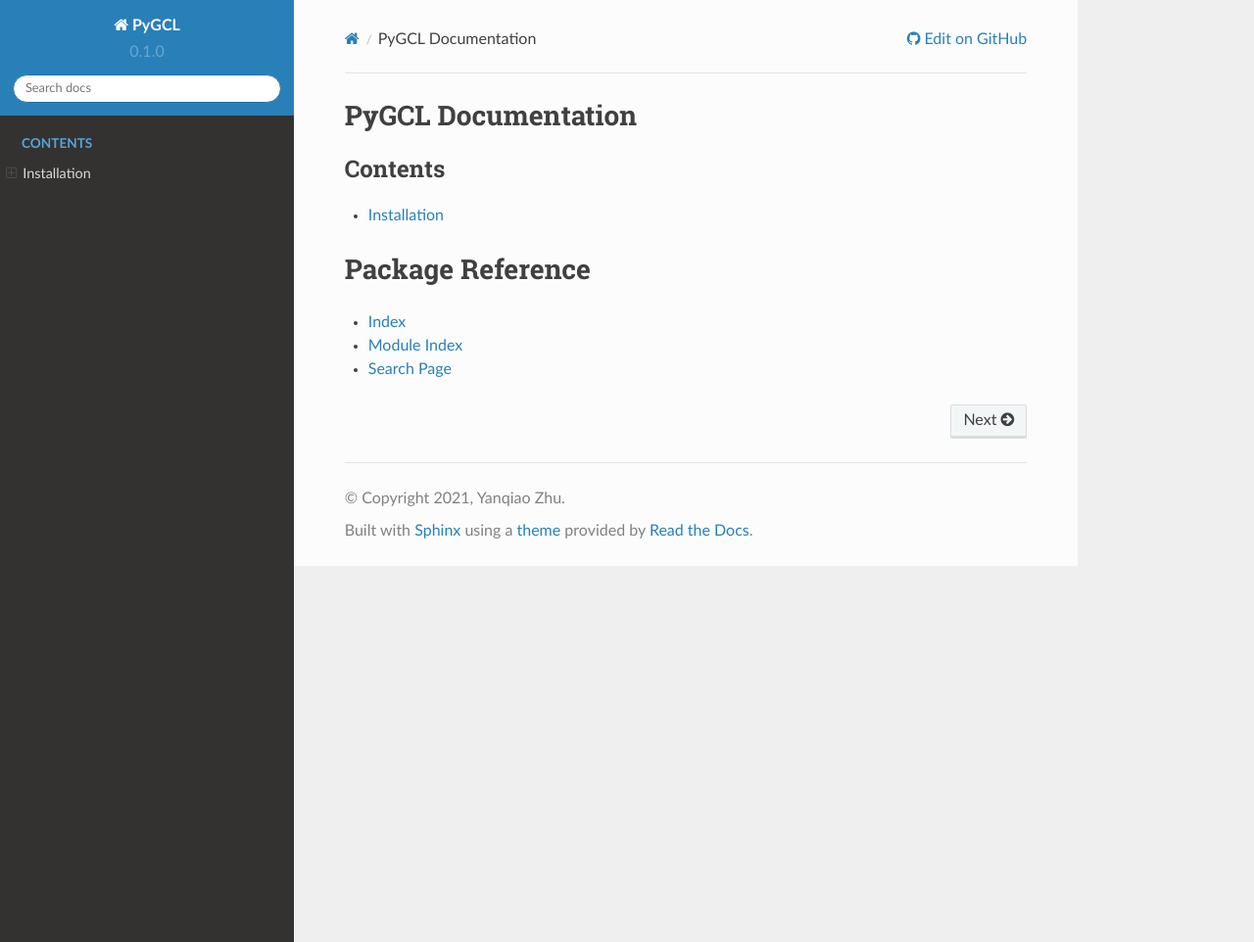
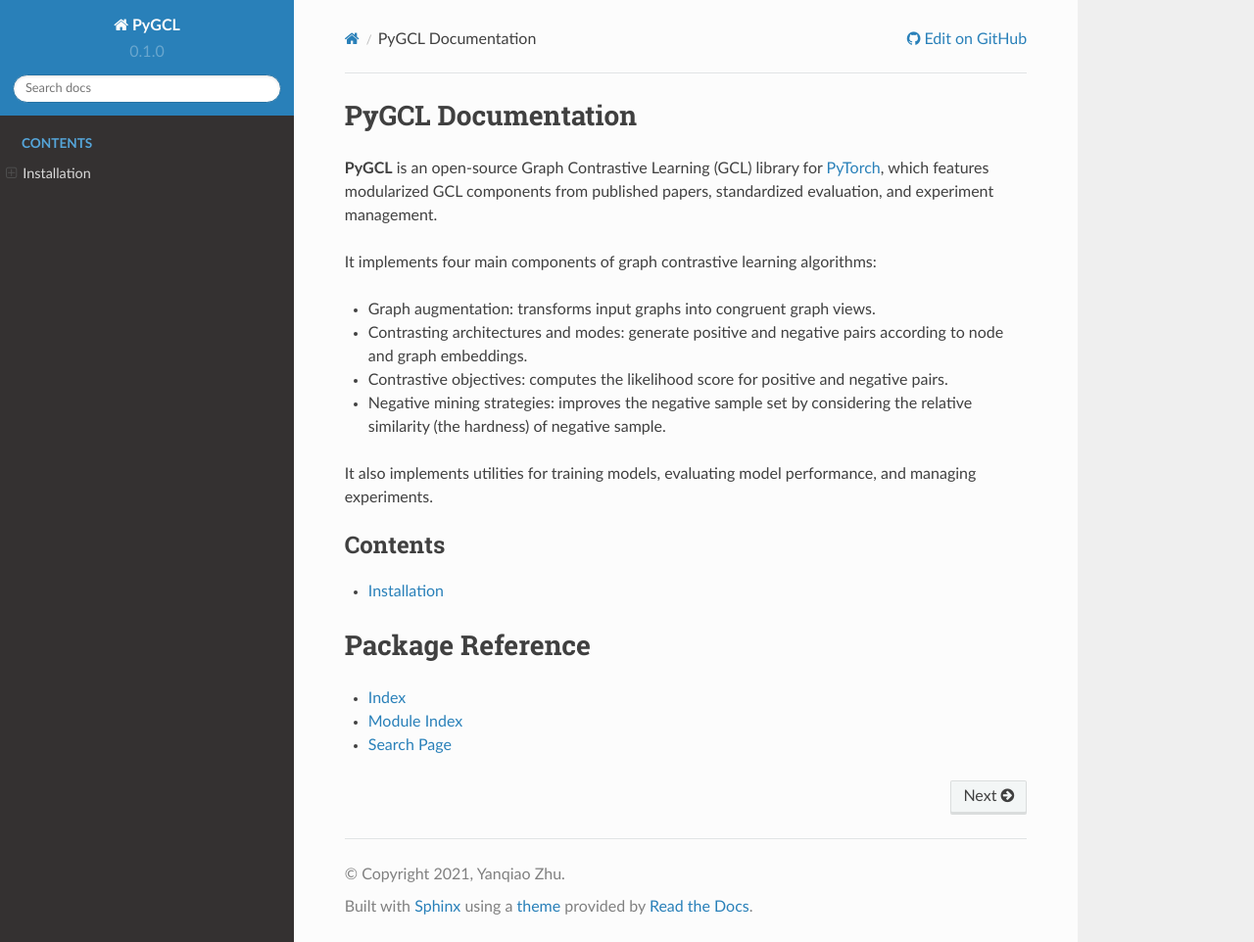
Before and after one commit to PyGCL/PyGCL, a Sphinx documentation site: the page built from docs/index.md, in a window 1280 px wide and 962 px high. Shown: the whole window at 98% size. Built offline with Sphinx 7.4.7 and the Read the Docs theme 2.0.0, drawn with Linux system fonts in a browser that asks for light colours.

Commit message:
Add introduction

````diff
--- a/docs/index.md
+++ b/docs/index.md
@@ -1,8 +1,18 @@
 ---
-github_url: https://github.com/GraphCL/PyGCL
+github_url: https://github.com/GraphCL/PyGCL/
 ---
 
 # PyGCL Documentation
+
+**PyGCL** is an open-source Graph Contrastive Learning (GCL) library for [PyTorch](https://pytorch.org/), which features modularized GCL components from published papers, standardized evaluation, and experiment management.
+
+It implements four main components of graph contrastive learning algorithms:
+* Graph augmentation: transforms input graphs into congruent graph views.
+* Contrasting architectures and modes: generate positive and negative pairs according to node and graph embeddings.
+* Contrastive objectives: computes the likelihood score for positive and negative pairs.
+* Negative mining strategies: improves the negative sample set by considering the relative similarity (the hardness) of negative sample.
+
+It also implements utilities for training models, evaluating model performance, and managing experiments.
 
 ```{toctree}
 :maxdepth: 1
````
